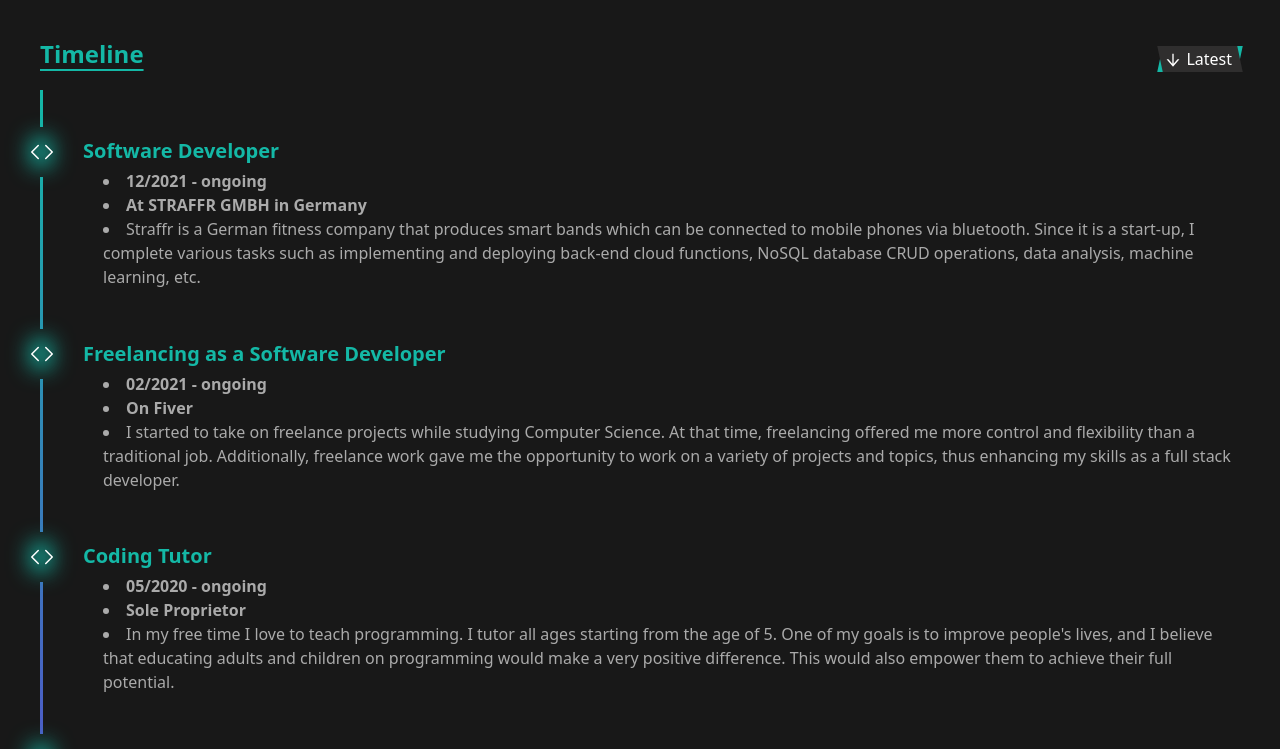
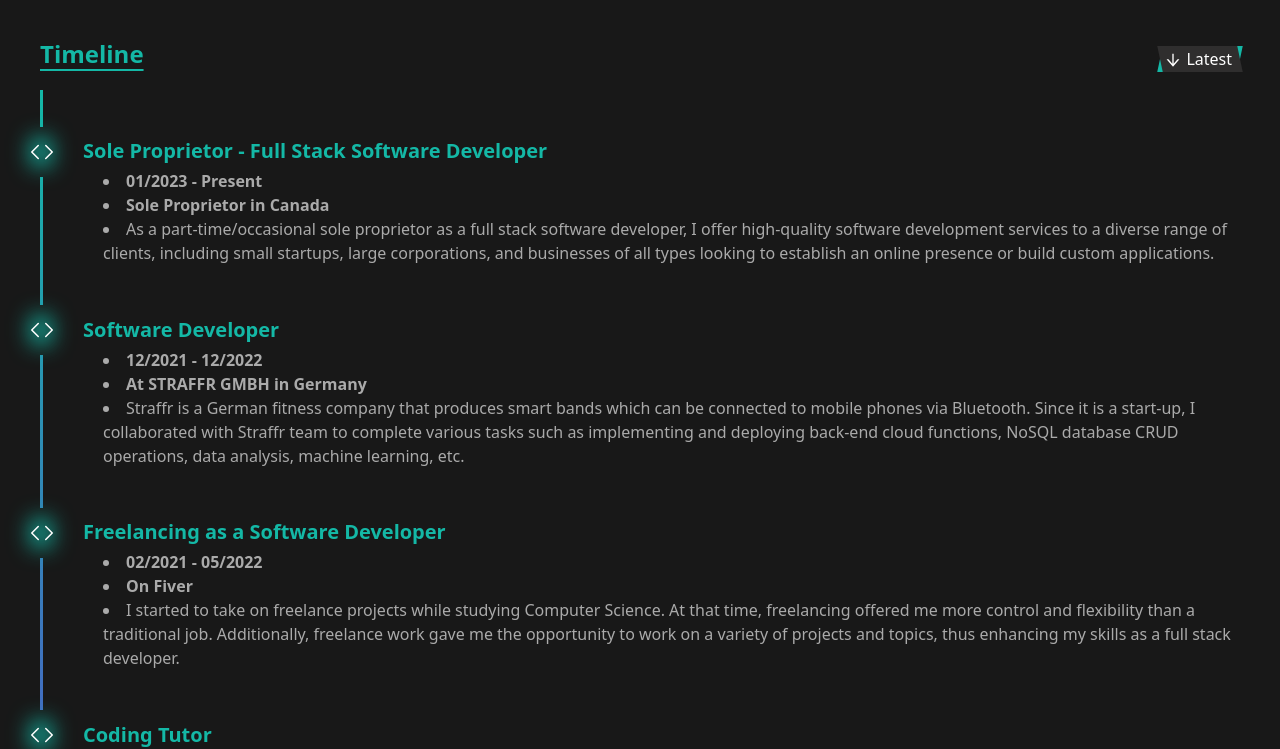
Before and after one commit to KhaledBadranDev/portfolio, a React (Create React App) app: page / in a window 1280 px wide. Shown: the part 4320-5069 px from the top of the page. Built offline with nearby package versions, Linux system fonts and the light colour scheme.

Commit message:
feat: add sole proprietor job to the timeline

```diff
--- a/src/data/timeline.js
+++ b/src/data/timeline.js
@@ -1,20 +1,32 @@
 
+const soleProprietor = {
+    id: 0,
+    jobTitle: "Sole Proprietor - Full Stack Software Developer",
+    date: "01/2023 - Present",
+    company: "Sole Proprietor in Canada",
+    description: `
+        As a part-time/occasional sole proprietor as a full stack software developer,
+        I offer high-quality software development services to a diverse range of clients,
+        including small startups, large corporations,
+        and businesses of all types looking to establish an online presence or build custom applications.
+    `,
+}
 const straffr = {
-    id:0,
+    id: 1,
     jobTitle: "Software Developer",
-    date: "12/2021 - ongoing",
+    date: "12/2021 - 12/2022",
     company: "At STRAFFR GMBH in Germany",
     description: `
-        Straffr is a German fitness company that produces smart bands which can be connected to mobile phones via bluetooth.
-        Since it is a start-up, I complete various tasks
+        Straffr is a German fitness company that produces smart bands which can be connected to mobile phones via Bluetooth.
+        Since it is a start-up, I collaborated with Straffr team to complete various tasks
         such as implementing and deploying back-end cloud functions, NoSQL database CRUD operations, data analysis, machine learning, etc.
     `,
 }
 
 const freelancing = {
-    id:1,
+    id: 2,
     jobTitle: "Freelancing as a Software Developer",
-    date: "02/2021 - ongoing",
+    date: "02/2021 - 05/2022",
     company: "On Fiver",
     description: `
         I started to take on freelance projects while studying Computer Science.
@@ -25,9 +37,9 @@ const freelancing = {
 }
 
 const tutor = {
-    id:2,
+    id: 3,
     jobTitle: "Coding Tutor",
-    date: "05/2020 - ongoing",
+    date: "05/2020 - Present",
     company: "Sole Proprietor",
     description: `
         In my free time I love to teach programming.
@@ -39,7 +51,7 @@ const tutor = {
 }
 
 const computerScienceStudent = {
-    id:3,
+    id: 4,
     jobTitle: "Computer Science Student",
     date: "10/2019 - 11/2022",
     company: "At Leibniz University Hannover in Germany",
@@ -53,16 +65,16 @@ const computerScienceStudent = {
 }
 
 const foundationCourseStudent = {
-    id:4,
+    id: 5,
     jobTitle: "Technical Foundation Course Student",
     date: "10/2018- 06/2019",
     company: "At Leibniz University Hannover in Germany",
     description: `
-        This is a one-year course completed after graduating from highschool.
+        This is a one-year course completed after graduating from high school.
         During this course I learned all the required skills to prepare myself for the field of Computer Science.
     `,
 }
 
-const timelineArr = [straffr, freelancing, tutor, computerScienceStudent, foundationCourseStudent]
+const timelineArr = [soleProprietor, straffr, freelancing, tutor, computerScienceStudent, foundationCourseStudent]
 
 export default timelineArr
```
